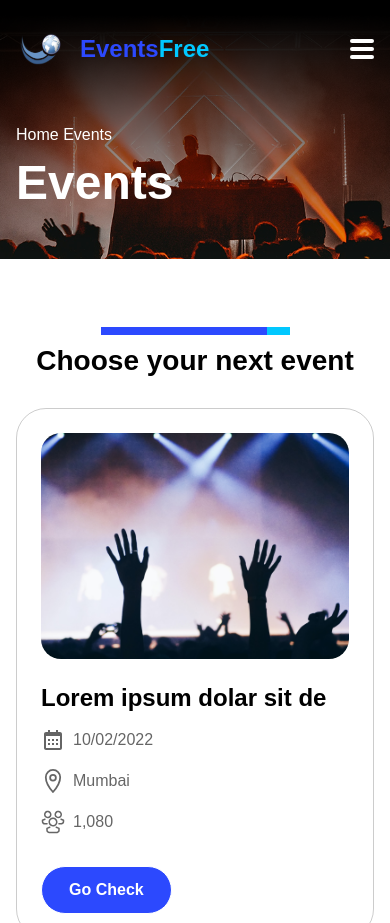
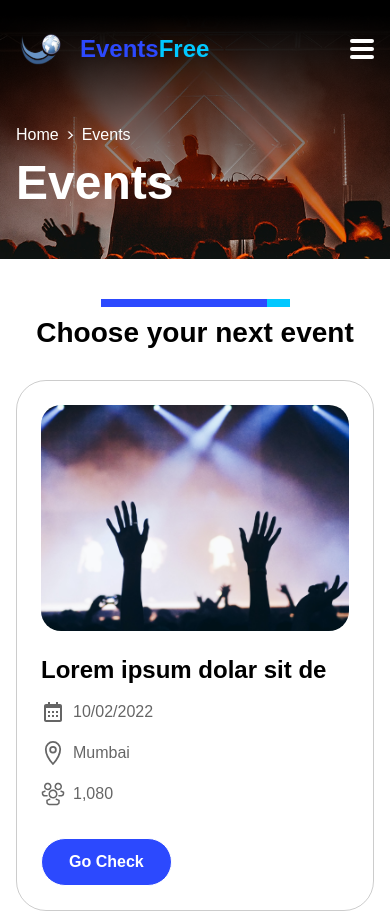
Before and after one commit to Harsh-Bishnoi/react_homepage, a React (Vite) app: page / in a window 390 px wide. Shown: the part 6020-6943 px from the top of the page. Built offline with nearby package versions, Linux system fonts and the light colour scheme.

Commit message:
some change in EventHeader

```diff
--- a/src/components/BackToTop.jsx
+++ b/src/components/BackToTop.jsx
@@ -20,7 +20,7 @@ const BackToTop = () => {
     return (
         <>
             {showButton && (
-                <div onClick={scrollToTop} className="fixed bottom-5 right-5 cursor-pointer z-50 hover:bg-[#0095BF] p-2 rounded-full shadow-lg bg-[#01C8FF] transition-all duration-200 ease-linear" >
+                <div onClick={scrollToTop} className="fixed bottom-5 right-5 cursor-pointer z-2 hover:bg-[#0095BF] p-2 rounded-full shadow-lg bg-[#01C8FF] transition-all duration-200 ease-linear" >
                     <UpArrow />
                 </div>
             )}
--- a/src/components/EventHeader.jsx
+++ b/src/components/EventHeader.jsx
@@ -1,5 +1,6 @@
 import React from 'react'
 import Nav from './Nav'
+import RightArrow from '../assets/images/svg/right-arrow.svg'
 
 const EventHeader = () => {
     return (
@@ -9,7 +10,7 @@ const EventHeader = () => {
                     <Nav />
                 </div>
                 <div className="max-w-[1320px] px-4 w-full py-10 sm:pt-20 md:pt-[100px] sm:pb-14">
-                    <p className='font-family-primary text-white font-normal leading-[150%] text-base mb-0'>Home Events</p>
+                    <p className='font-family-primary flex items-center gap-2 text-white font-normal leading-[150%] text-base mb-0'>Home <span><img src={RightArrow} alt="right-arrow" /></span> Events</p>
                     <h1 className='font-family-primary text-5xl sm:text-[64px] font-semibold leading-[150%] text-white'>Events</h1>
                 </div>
             </div>
--- a/src/components/NextEvent.jsx
+++ b/src/components/NextEvent.jsx
@@ -8,7 +8,7 @@ import CustomButton from './common/CustomButton'
 const NextEvent = () => {
     return (
         <>
-            <div className="flex justify-center items-center pt-[68px] pb-[155px]">
+            <div className="flex justify-center items-center py-10 sm:pt-[68px] sm:pb-20 md:pb-[120px] lg:pb-[155px]">
                 <div className="max-w-[1320px] px-4">
                     <div className="flex justify-center pb-3">
                         <Line />
```
Also changed, not shown: src/assets/images/svg/right-arrow.svg (added).
